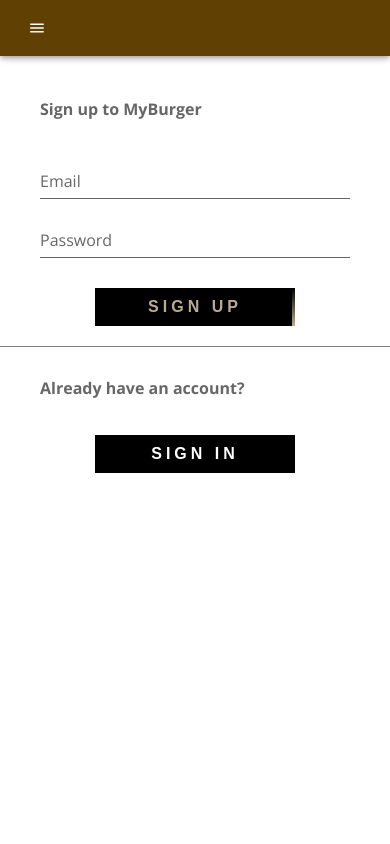
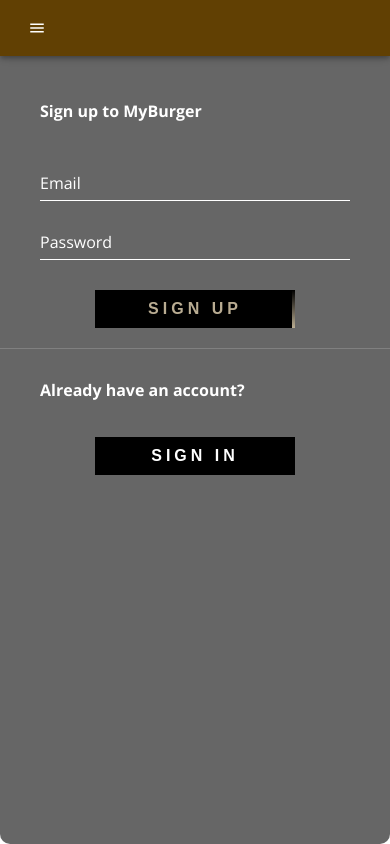
Before and after one commit to WendyChenj/My-Burger-Builder, a React (Create React App) app: page /auth in a window 390 px wide. Built offline with nearby package versions, Linux system fonts and the light colour scheme.

Commit message:
little change

```diff
--- a/src/components/Burger/Burger.js
+++ b/src/components/Burger/Burger.js
@@ -21,14 +21,14 @@
 
     let totalLayer = Object.values(ingredients).reduce((acc, cur) => acc + cur, 0);
 
-    if (totalLayer.length === 0) {
-        transformed = <p>Please start adding ingredients!</p>
+    if (totalLayer === 0) {
+        transformed = <p>Please scroll down to create your own burger!</p>
     }
 
     return (
         <div className='Burger'>
             <BurgerIngredient type="bread-top" />
-            {transformed}
+            { transformed }
             <BurgerIngredient type="bread-bottom" />
         </div>
     );
--- a/src/containers/Auth/Auth.css
+++ b/src/containers/Auth/Auth.css
@@ -218,9 +218,9 @@
     .signin-box {
         width: 100%;
         height: 100vh;
+        background-size: cover;
         box-sizing: border-box;
-        padding: 25% 40px 16px 40px;
-        background: white;
+        padding: 100px 40px 16px 40px;
     }
 
     .signin-form {
@@ -229,7 +229,7 @@
         align-items: center;
     }
 
-    .signin-box .auth-title {
+    /* .signin-box .auth-title {
         color:rgba(0, 0,0, .6);
     }
 
@@ -241,7 +241,7 @@
     .newUser-box .newUser-auth-title,
     .signin-box .userInput-box .no-value-label {
         color: rgba(0, 0,0, .6);
-    }
+    } */
 
     .newUser-box .newUser-button {
         width: 100%;
@@ -255,3 +255,9 @@
         margin-left: 0;
     }
 }
+
+@media only screen and (orientation: landscape) {
+    .signin-box {
+      background-color: rgba(0, 0,0, .6);
+    }
+  }
```
Also changed, not shown: 1 other file (tests, documents, lock files or other folders).
